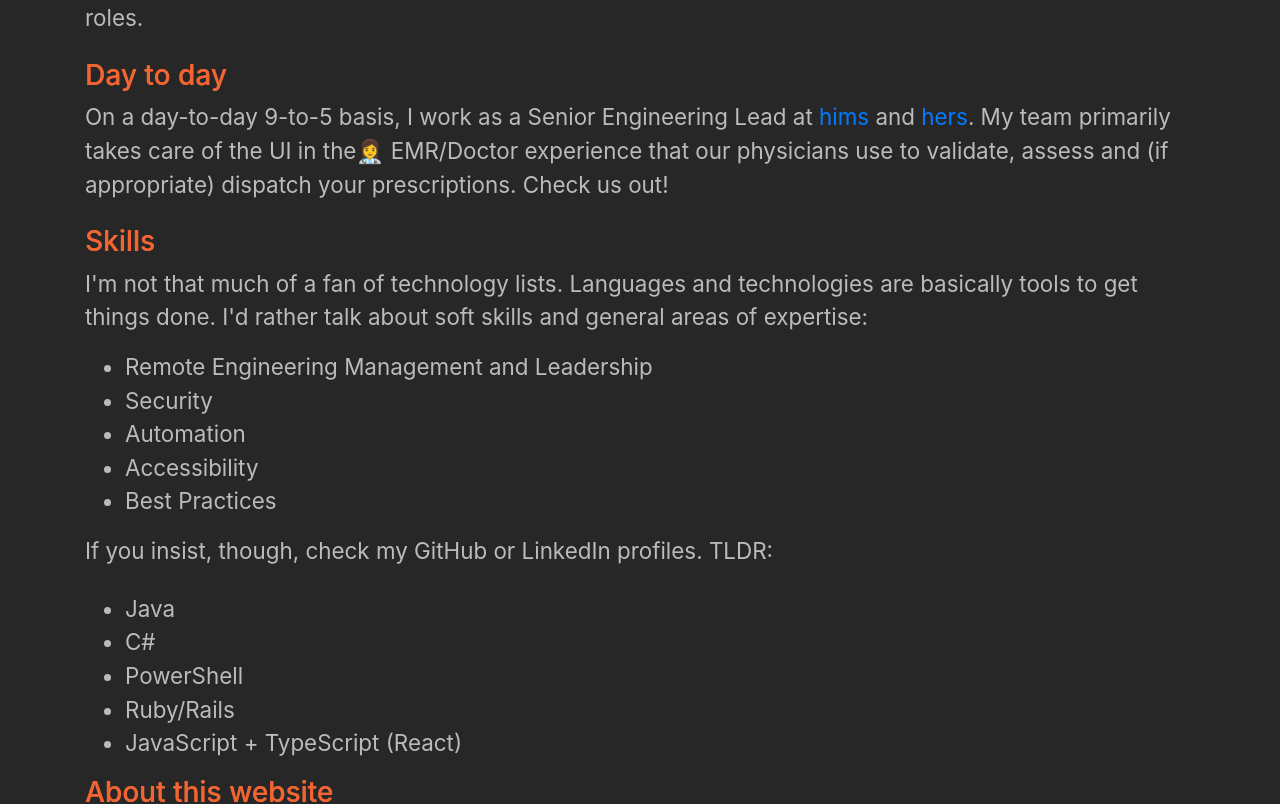
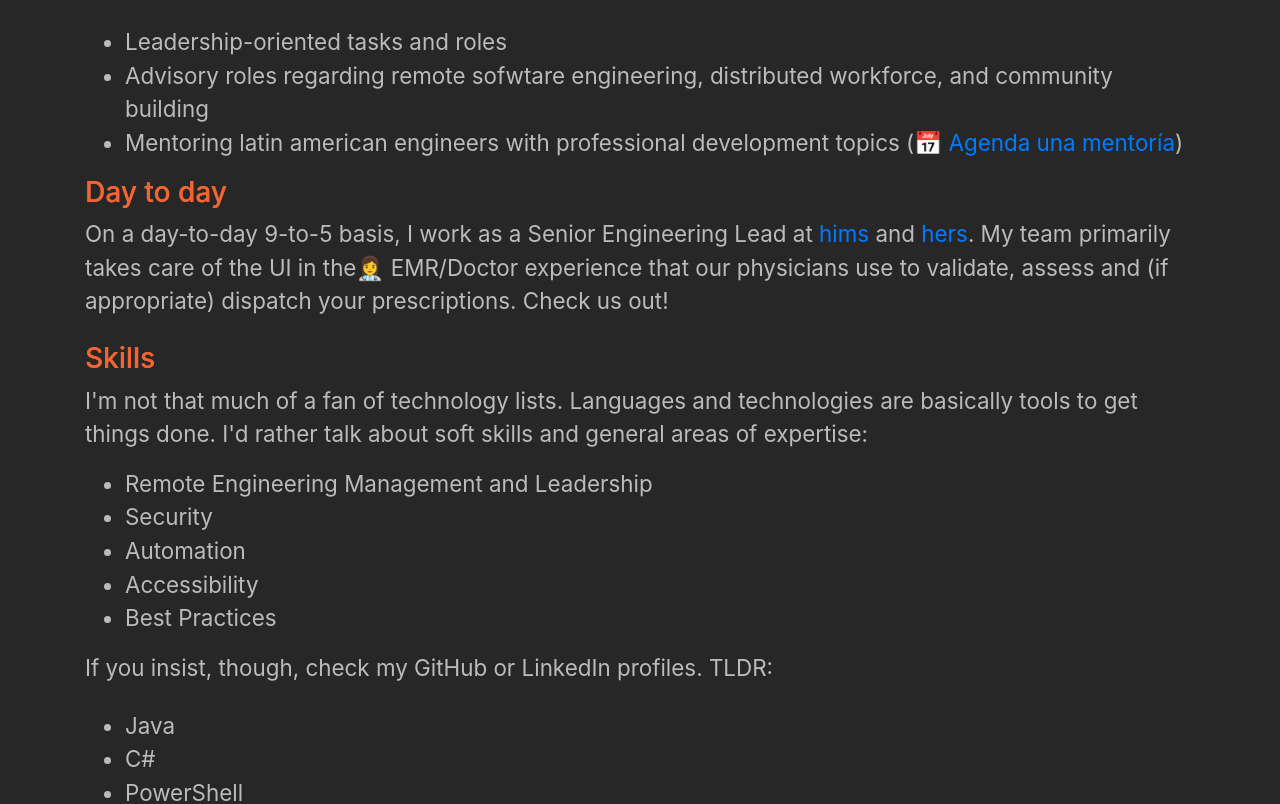
Before and after one commit to xnt/xnt.github.io, a React (Create React App) app: page /#/ in a window 1280 px wide. Shown: the part 288-1092 px from the top of the page. Built offline with nearby package versions, Linux system fonts and the light colour scheme.

Commit message:
Improve copy

```diff
--- a/src/Footer.js
+++ b/src/Footer.js
@@ -4,7 +4,7 @@ export default memo(function Footer() {
   return (
     <>
     <div>
-      <a class="twitter-timeline" data-lang="en" data-theme="dark" href="https://twitter.com/xnt?ref_src=twsrc%5Etfw">Tweets by xnt</a> <script async src="https://platform.twitter.com/widgets.js" charset="utf-8"></script>
+      <a className="twitter-timeline" data-lang="en" data-theme="dark" href="https://twitter.com/xnt?ref_src=twsrc%5Etfw">Tweets by xnt</a> <script async src="https://platform.twitter.com/widgets.js" charSet="utf-8"></script>
     </div>
     <div>
       <sub>&copy; {1900 + new Date().getYear()} Vicente Plata</sub>
--- a/src/Welcome.js
+++ b/src/Welcome.js
@@ -16,9 +16,14 @@ const Welcome = memo(function Welcome(props) {
         </h3>
         <p className="pb-2">
           My name is <b>Vicente Plata</b>. I'm a Software Engineer{" "}
-          <Emoji label="technologist" emoji="👨‍💻" /> with an emphasis in
-          leadership-oriented tasks and roles.
+          <Emoji label="technologist" emoji="👨‍💻" /> with an emphasis in:
         </p>
+        <ul>
+          <li>Leadership-oriented tasks and roles</li>
+          <li>Advisory roles regarding remote sofwtare engineering, distributed workforce, and community building</li>
+          <li>Mentoring latin american engineers with professional development topics
+            (<a href="https://calendly.com/vplata/mentorship"><Emoji label="Calendar" emoji="📅" /> Agenda una mentor&iacute;a</a>)</li>
+        </ul>
         <h3>Day to day</h3>
         <p className="pb-2">
           On a day-to-day 9-to-5 basis, I work as a Senior Engineering Lead at{" "}
@@ -63,7 +68,7 @@ const Welcome = memo(function Welcome(props) {
           <li>C#</li>
           <li>PowerShell</li>
           <li>Ruby/Rails</li>
-          <li>JavaScript + TypeScript (React)</li>
+          <li>JavaScript + TypeScript (React, React Native)</li>
         </ul>
         <h3>About this website</h3>
         <p className="pb-2">
```
